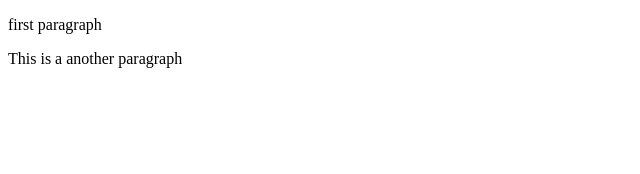
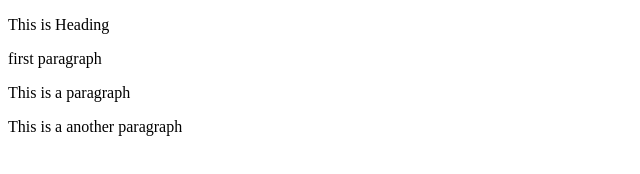
Before and after one commit to SushantBarje/test, a plain HTML site: page index.html in a window 1280 px wide. Shown: the whole page, without its empty margins (0-640 px from the left). Drawn offline with Linux system fonts and the light colour scheme.

Commit message:
Update index.html

```diff
--- a/index.html
+++ b/index.html
@@ -7,7 +7,9 @@
     <title>Page title</title>
 </head>
 <body>
+    <p>This is Heading</p>
     <p>first paragraph</p>
+    <p>This is a paragraph</p>
     <p>This is a another paragraph</p>
 </body>
 </html>
```
